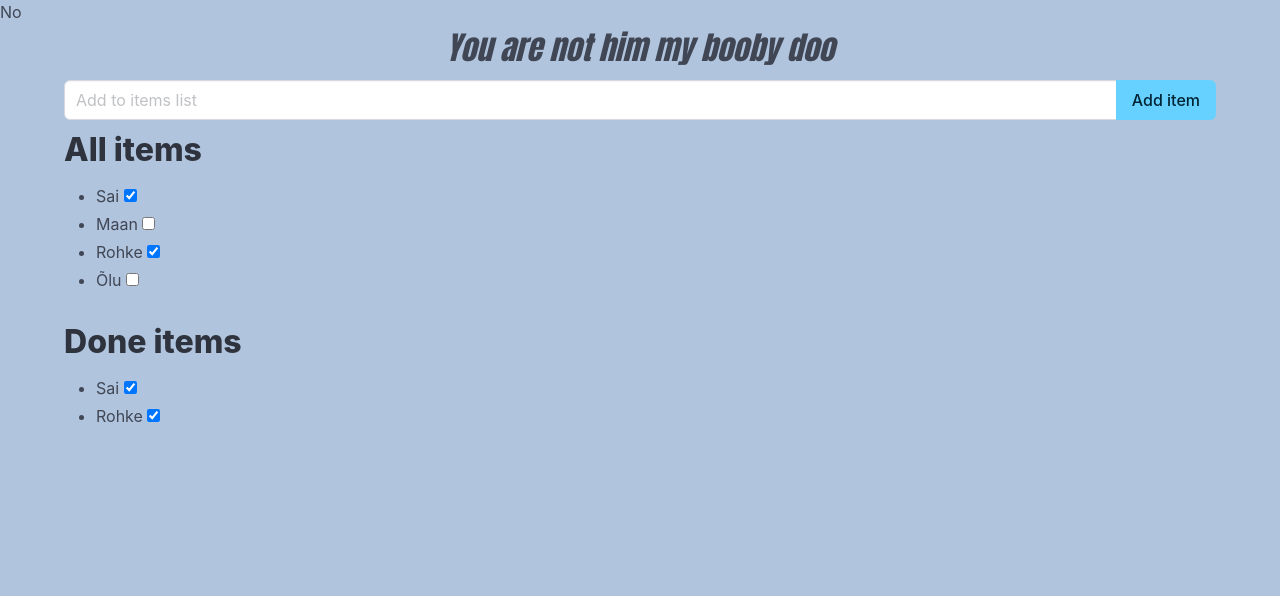
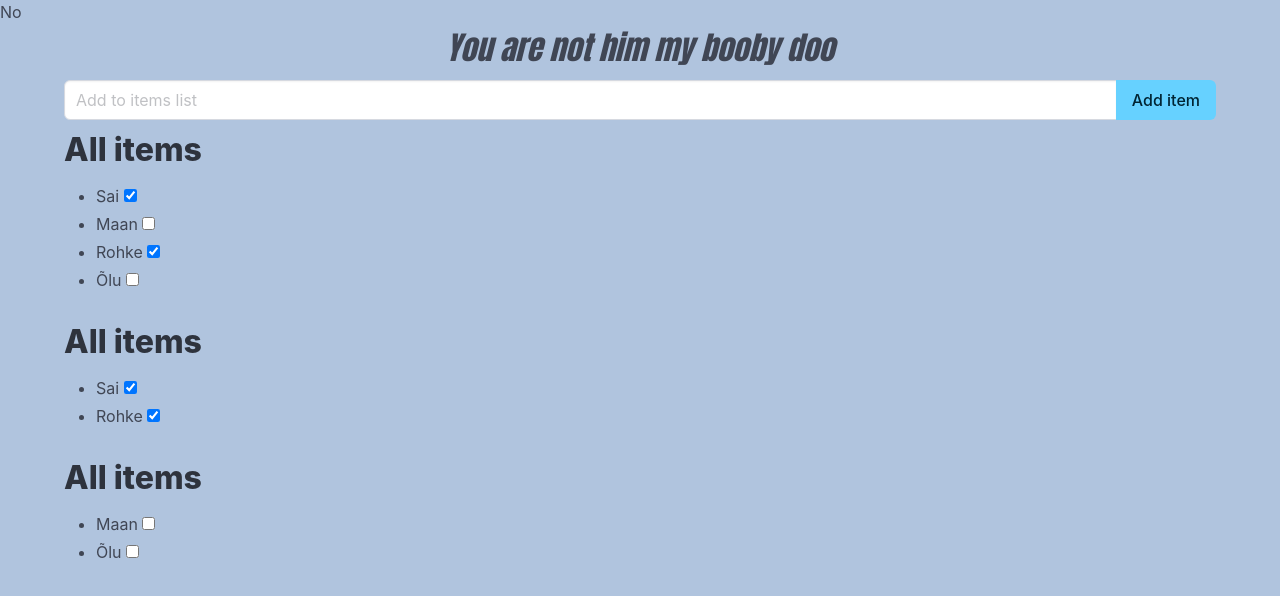
Before and after one commit to RainerTA-24A/learnnode, a Vue app: page / in a window 1280 px wide. Shown: the top 596 px of the page. Built offline with nearby package versions, Linux system fonts and the light colour scheme.

Commit message:
Add ItemList components

```diff
--- a/src/App.vue
+++ b/src/App.vue
@@ -1,5 +1,6 @@
 <script setup>
 import { computed, ref } from 'vue';
+import ItemList from './ItemList.vue';
 let i = 1;
 let items = ref([
     {id: i++, text: 'Sai', isDone: true},
@@ -10,10 +11,11 @@
 let newItem = ref('');
 
 let doneItems = computed(() => items.value.filter(i => i.isDone));
+let toDoItems = computed(() => items.value.filter(i => !i.isDone));
 
 function add(){
     if(newItem.value.trim() !== '' ){
-        items.value.push({id: i++, text: newItem.value(trim), isDone: false});
+        items.value.push({id: i++, text: newItem.value.trim(), isDone: false});
     }
     newItem.value = '';
 }
@@ -33,21 +35,9 @@
             </div>
         </div>
         <div class="content">
-            <h1>All items</h1>
-            <ul>
-                <li v-for="item in items">
-                    {{ item.text }}
-                    <input type="checkbox" v-model="item.isDone">
-                </li>
-            </ul>
-
-            <h1>Done items</h1>
-            <ul>
-                <li v-for="item in doneItems">
-                    {{ item.text }}
-                    <input type="checkbox" v-model="item.isDone">
-                </li>
-            </ul>
+            <ItemList :items="items" title="All Items"></ItemList>
+            <ItemList :items="doneItems" title="Done Items"></ItemList>
+            <ItemList :items="toDoItems" title="ToDo Items"></ItemList>
 
         </div>
     </div>
--- /dev/null
+++ b/src/ItemList.vue
@@ -0,0 +1,12 @@
+<script setup>
+defineProps(['items', 'title']);
+</script>
+<template>
+    <h1>All items</h1>
+        <ul>
+            <li v-for="item in items" :key="item.id">
+                {{ item.text }}
+                <input type="checkbox" v-model="item.isDone">
+            </li>
+        </ul>
+</template>
```
